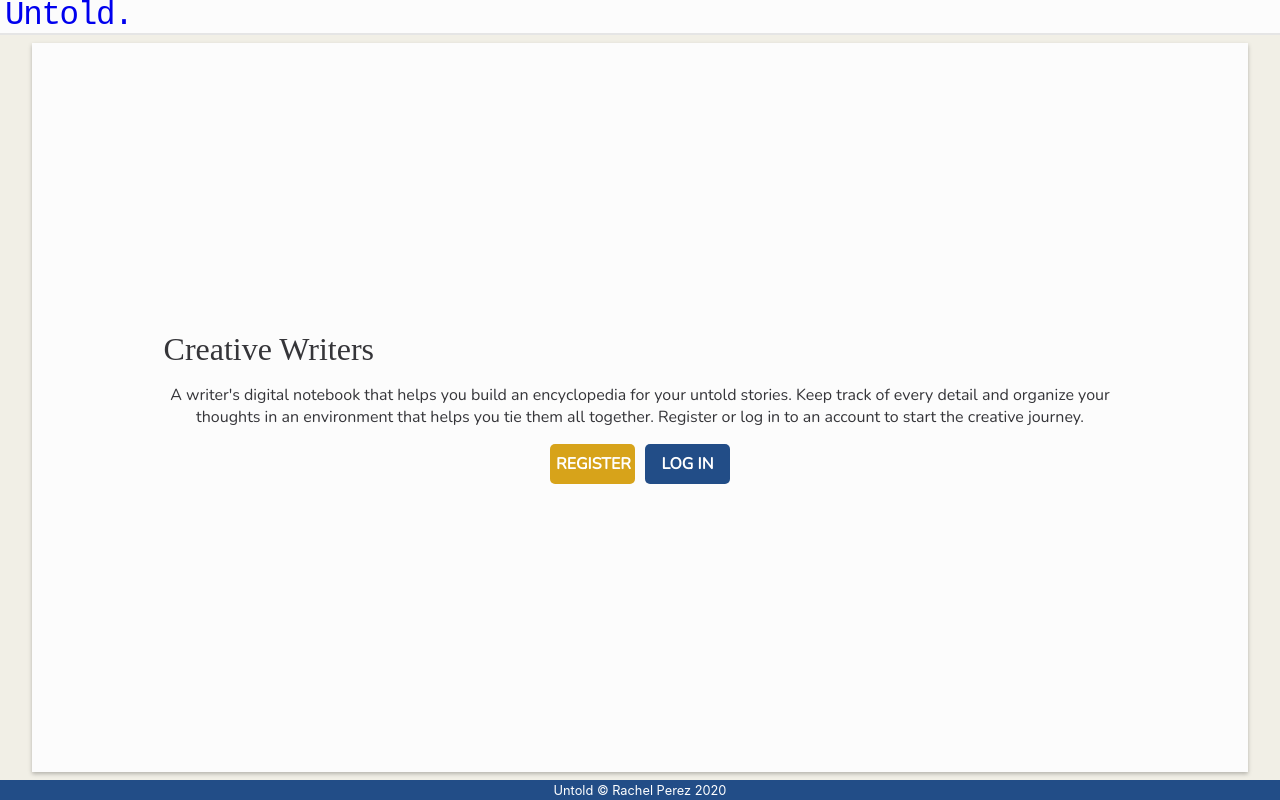
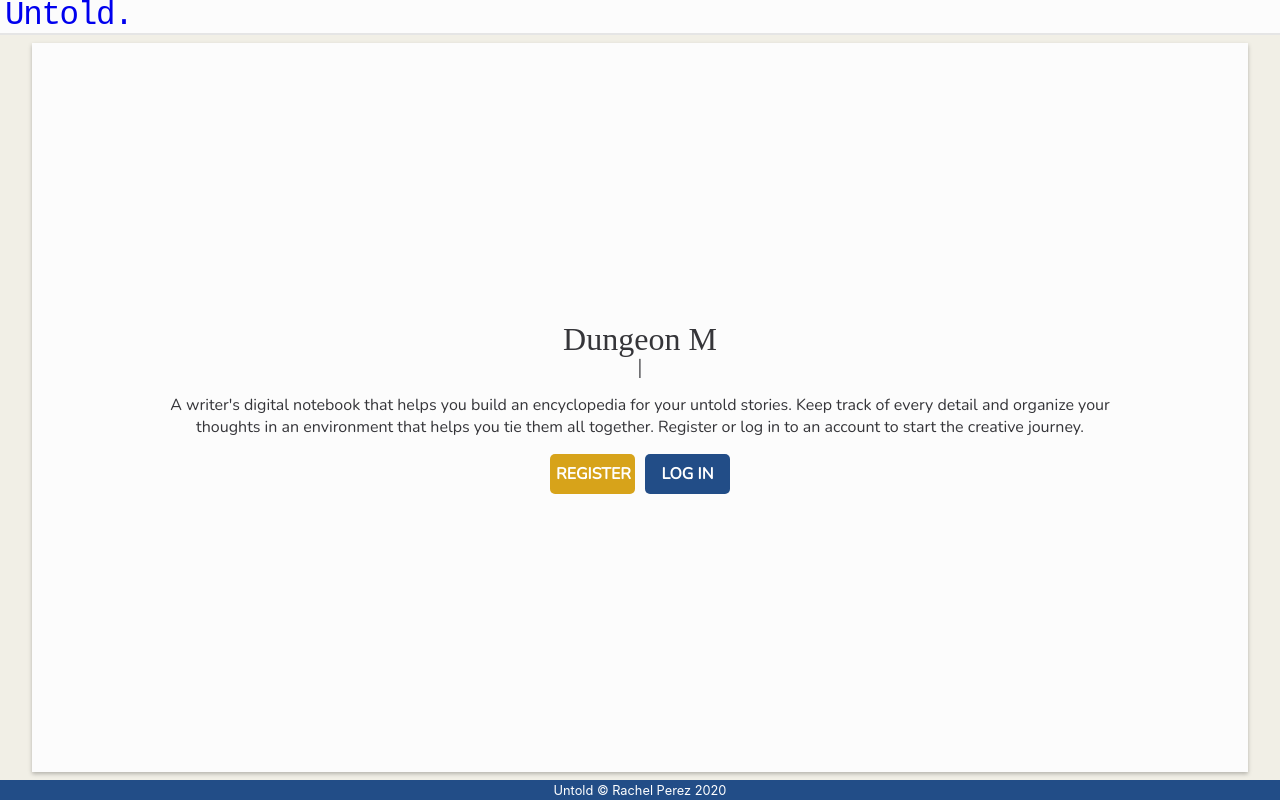
Before and after one commit to Raebaeb/untold, a React (Create React App) app in the folder client/: page / in a window 1280 px wide. Built offline with nearby package versions, Linux system fonts and the light colour scheme; a web font is replaced by a local one.

Commit message:
add useEffect to landing page for hero animation

```diff
--- a/client/src/css/screens/Landing.css
+++ b/client/src/css/screens/Landing.css
@@ -10,11 +10,7 @@
 }
 
 #landing-hero {
-  width: 16ch;
-  animation: typing 2s steps(16), blink .5s step-end infinite alternate;
-  white-space: nowrap;
-  overflow: hidden;
-  border-right: 3px solid;
+
   font-family: var(--header-font);
   font-size: 2em;
   font-weight: 400;
--- a/client/src/screens/Landing.jsx
+++ b/client/src/screens/Landing.jsx
@@ -1,12 +1,27 @@
+import { useEffect, useRef } from "react";
 import { Link } from "react-router-dom";
+import Typed from 'typed.js';
 
 const Landing = () => {
 
+  const hero = useRef(null);
+  const typed = useRef(null);
+
+  useEffect(() => {
+    const options = {
+      strings: ['Creative Writers.', 'Comic Creators.', 'Dungeon Masters.'],
+      typeSpeed: 40,
+      backSpeed: 50
+    };
+    typed.current = new Typed(hero.current, options);
+    return () => {
+      typed.current.destroy();
+    }
+  }, [])
 
   return (
     <section id='landing-page'>
-      <div id='landing-hero'>
-        Creative Writers
+      <div id='landing-hero' ref={hero}>
       </div>
       <article id='landing-info'>
       <p>A writer's digital notebook that helps you build an encyclopedia for your untold stories. Keep track of every detail and organize your thoughts in an environment that helps you tie them all together. Register or log in to an account to start the creative journey.</p>
```
Also changed, not shown: client/src/utils/typingAnimation.js (deleted, +0 -10 lines).
